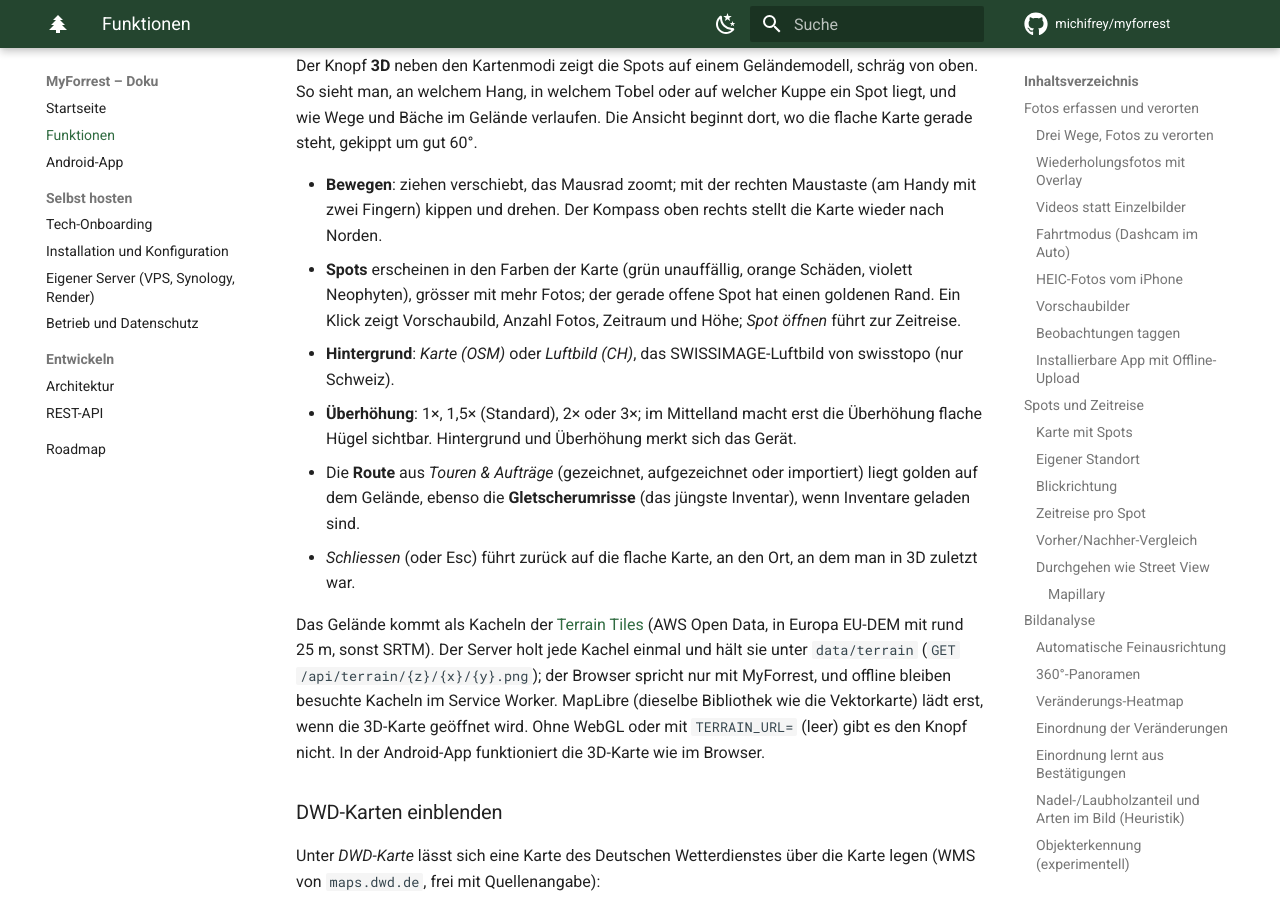
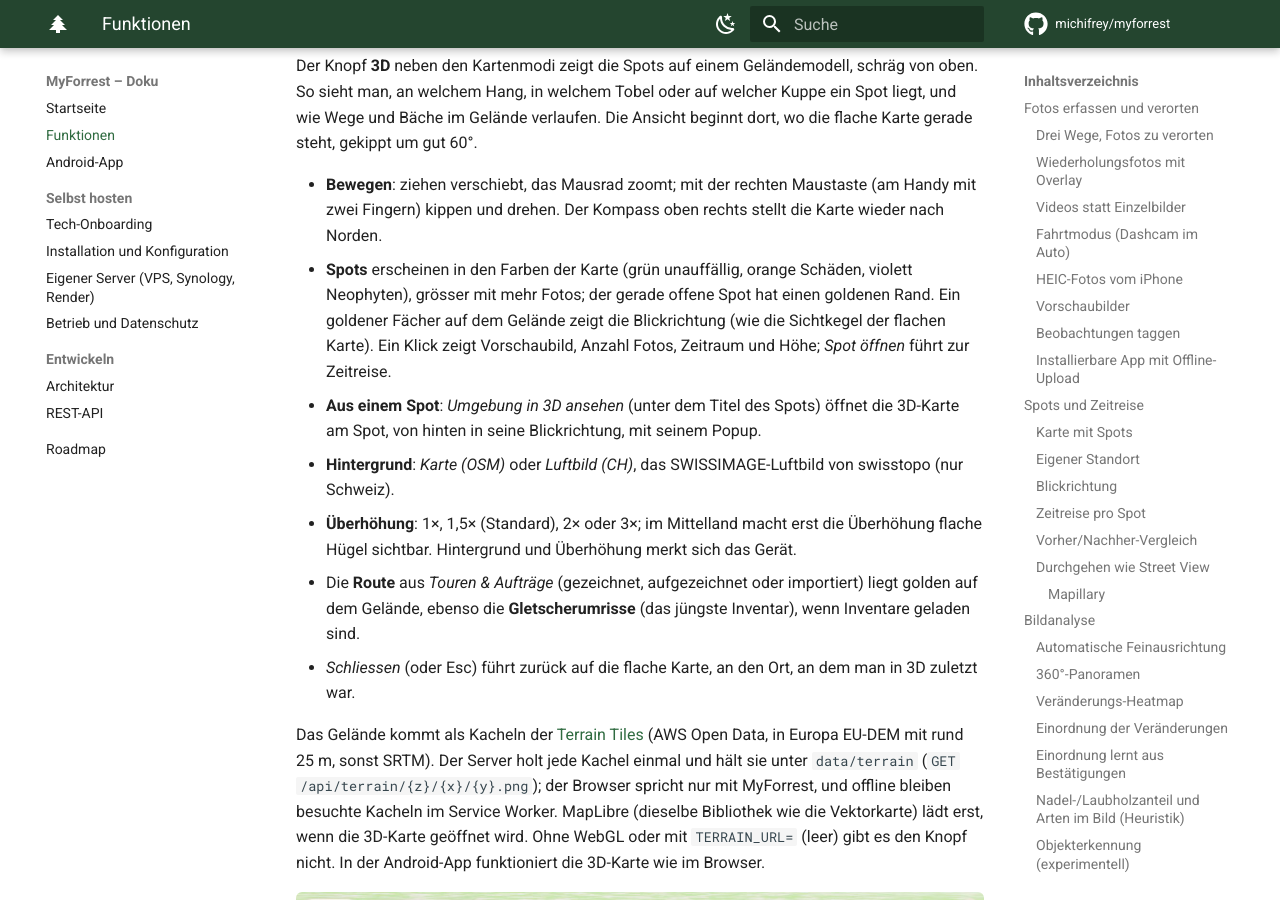
Before and after one commit to michifrey/myforrest, an MkDocs documentation site: the page built from docs/funktionen.md, in a window 1280 px wide and 900 px high, scrolled down 28844 px. Built offline with MkDocs 1.6.1 and Material for MkDocs 9.7.7, drawn with Linux system fonts in a browser that asks for light colours; comment, search, counter and statistics services are not loaded.

Commit message:
3D-Karte: Blickrichtung der Spots, Umgebung eines Spots in 3D
Spots mit Blickrichtung bekommen einen goldenen Fächer auf dem Gelände.
"Umgebung in 3D ansehen" im Spot öffnet die 3D-Karte am Spot, von hinten
in seine Blickrichtung, mit seinem Popup. Screenshot dazu, Doku und
Roadmap nachgeführt.

Co-Authored-By: Claude Opus 5.5 <noreply@anthropic.com>
Claude-Session: https://claude.ai/code/session_01WD61qQp5t8DfChmnqz25JP

```diff
--- a/docs/funktionen.md
+++ b/docs/funktionen.md
@@ -926,8 +926,11 @@ verlaufen. Die Ansicht beginnt dort, wo die flache Karte gerade steht, gekippt u
 - **Bewegen**: ziehen verschiebt, das Mausrad zoomt; mit der rechten Maustaste (am Handy mit zwei Fingern)
   kippen und drehen. Der Kompass oben rechts stellt die Karte wieder nach Norden.
 - **Spots** erscheinen in den Farben der Karte (grün unauffällig, orange Schäden, violett Neophyten), grösser
-  mit mehr Fotos; der gerade offene Spot hat einen goldenen Rand. Ein Klick zeigt Vorschaubild, Anzahl Fotos,
-  Zeitraum und Höhe; *Spot öffnen* führt zur Zeitreise.
+  mit mehr Fotos; der gerade offene Spot hat einen goldenen Rand. Ein goldener Fächer auf dem Gelände zeigt die
+  Blickrichtung (wie die Sichtkegel der flachen Karte). Ein Klick zeigt Vorschaubild, Anzahl Fotos, Zeitraum und
+  Höhe; *Spot öffnen* führt zur Zeitreise.
+- **Aus einem Spot**: *Umgebung in 3D ansehen* (unter dem Titel des Spots) öffnet die 3D-Karte am Spot, von
+  hinten in seine Blickrichtung, mit seinem Popup.
 - **Hintergrund**: *Karte (OSM)* oder *Luftbild (CH)*, das SWISSIMAGE-Luftbild von swisstopo (nur Schweiz).
 - **Überhöhung**: 1×, 1,5× (Standard), 2× oder 3×; im Mittelland macht erst die Überhöhung flache Hügel
   sichtbar. Hintergrund und Überhöhung merkt sich das Gerät.
@@ -941,6 +944,8 @@ in Europa EU-DEM mit rund 25 m, sonst SRTM). Der Server holt jede Kachel einmal
 Kacheln im Service Worker. MapLibre (dieselbe Bibliothek wie die Vektorkarte) lädt erst, wenn die 3D-Karte
 geöffnet wird. Ohne WebGL oder mit `TERRAIN_URL=` (leer) gibt es den Knopf nicht. In der Android-App
 funktioniert die 3D-Karte wie im Browser.
+
+![Die Umgebung eines Spots in 3D, in seine Blickrichtung](screenshots/karte-3d-spot.jpg)
 
 ### DWD-Karten einblenden
 
--- a/public/index.html
+++ b/public/index.html
@@ -200,6 +200,7 @@
           <p class="eyebrow">Spot</p>
           <h2 id="spot-title"></h2>
           <p id="spot-meta" class="muted"></p>
+          <p class="small"><button type="button" id="spot-3d" class="link small" hidden>Umgebung in 3D ansehen</button></p>
           <p id="spot-landscape" class="spot-landscape small" hidden></p>
           <p id="spot-siblings" class="siblings small" hidden></p>
           <p id="spot-split" class="spot-split small" hidden></p>
```
Also changed, not shown: docs/roadmap.md (+4 -4 lines), docs/screenshots/karte-3d-spot.jpg (added), docs/screenshots/karte-3d.jpg, 2 other files.
